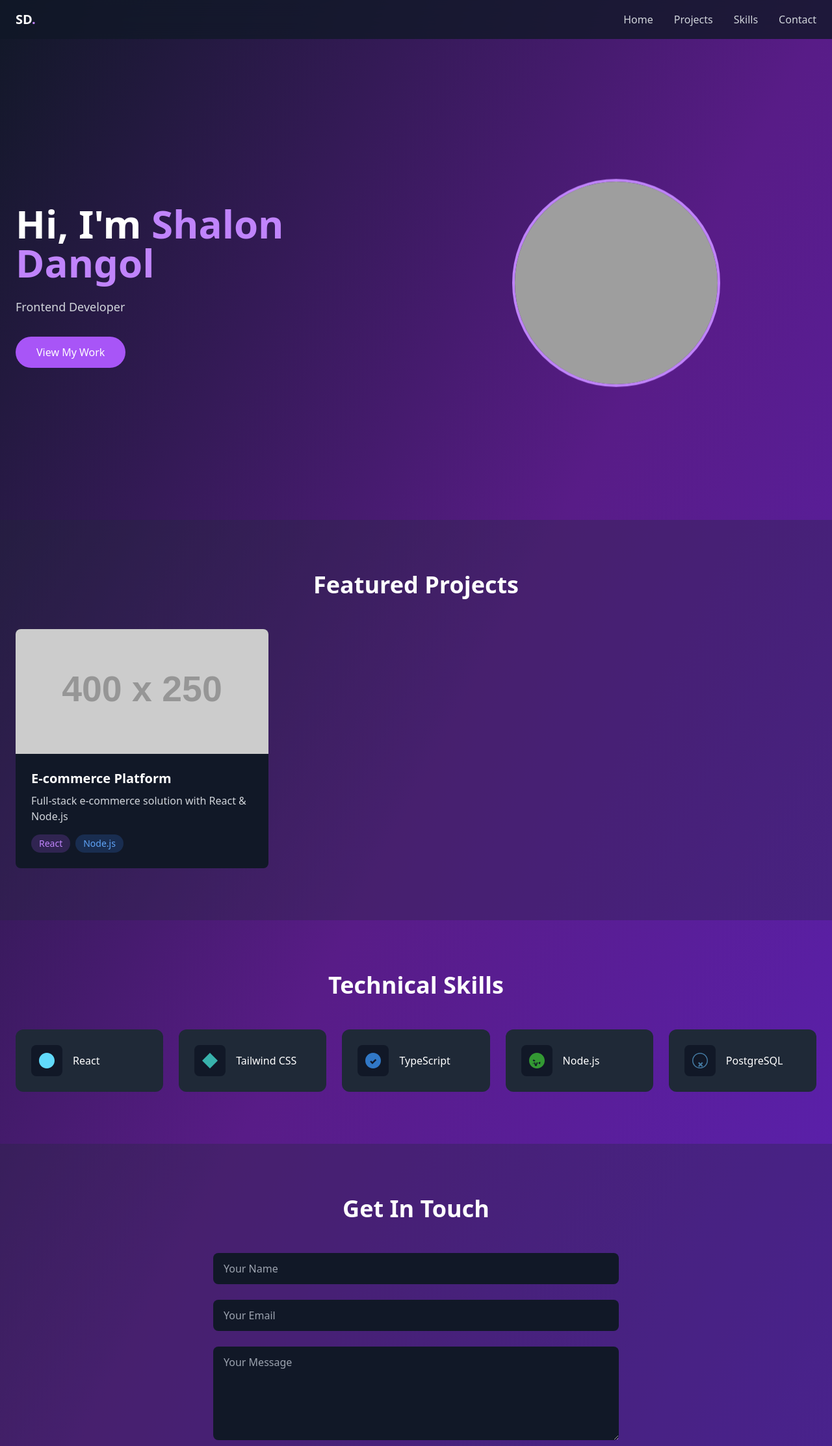
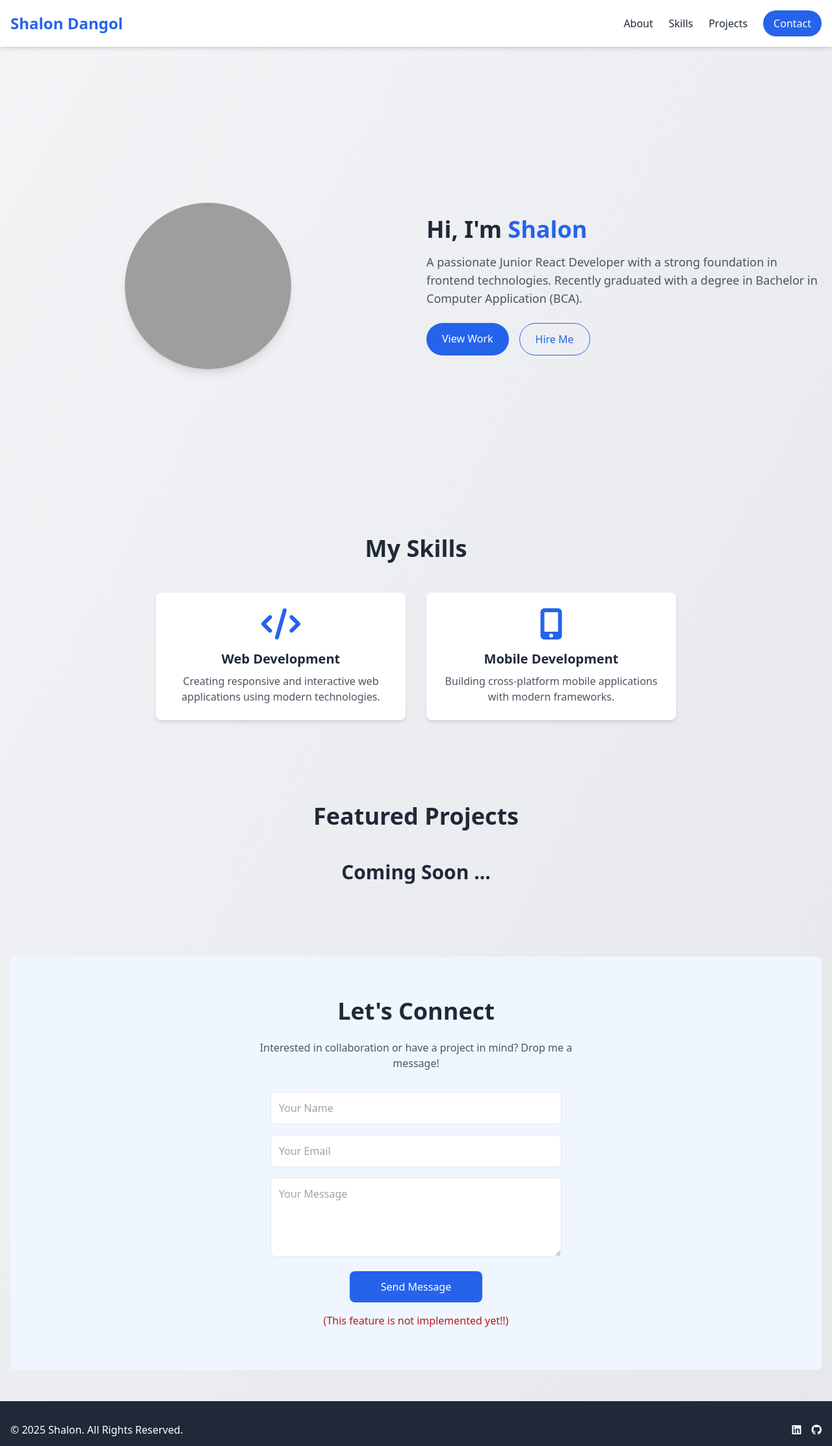
Before and after one commit to shalon-dangol/portfolio, a plain HTML site: page index.html in a window 1280 px wide. Shown: the top 2225 px of the page at 65% size. Drawn offline with nearby package versions, Linux system fonts and the light colour scheme; grey boxes are pictures that could not be loaded; placeholder pictures from the web are drawn by us.

Commit message:
updated
-completely changed layout of website

```diff
--- a/index.html
+++ b/index.html
@@ -3,178 +3,193 @@
 <head>
   <meta charset="UTF-8">
   <meta name="viewport" content="width=device-width, initial-scale=1.0">
-    <title>Portfolio | Shalon Dangol</title>
+  <title>Shalon Dangol</title>
   <script src="https://cdn.tailwindcss.com"></script>
+  <link href="https://cdnjs.cloudflare.com/ajax/libs/font-awesome/6.0.0-beta3/css/all.min.css" rel="stylesheet">
   <style>
-        @keyframes float {
-            0% { transform: translateY(0px); }
-            50% { transform: translateY(-20px); }
-            100% { transform: translateY(0px); }
+
+    @keyframes floatUpDown {
+    0%, 100% { transform: translateY(0) scale(1.05); }
+    50% { transform: translateY(-6px) scale(1.05); }
   }
-        .float-animation {
-            animation: float 6s ease-in-out infinite;
+
+  .animate-bounce-subtle {
+    animation: floatUpDown 3s ease-in-out infinite;
+  }
+
+  .zoom-effect {
+    transform: scale(1.05);
+    transition: transform 0.3s ease;
+  }
+
+  .profile-container {
+    overflow: hidden;
   }
   </style>
 </head>
-<body class="bg-gradient-to-br from-gray-900 via-purple-900 to-violet-800">
-    <!-- Navigation -->
-    <nav class="fixed w-full bg-gray-900/80 backdrop-blur-lg z-50">
-        <div class="container mx-auto px-6 py-4">
-            <div class="flex items-center justify-between">
-                <div class="text-white font-bold text-xl">
-                    SD<span class="text-purple-400">.</span>
+<body class="bg-gradient-to-br from-gray-100 to-gray-200 text-gray-800 font-sans">
+  <header class="sticky top-0 z-50 bg-white shadow-md">
+    <nav class="container mx-auto px-4 py-4 flex justify-between items-center">
+      <div class="text-2xl font-bold text-blue-600">Shalon Dangol</div>
+
+      <div class="hidden md:flex items-center space-x-6">
+        <a href="#about" class="hover:text-blue-600 transition-colors py-2">About</a>
+        <a href="#skills" class="hover:text-blue-600 transition-colors py-2">Skills</a>
+        <a href="#projects" class="hover:text-blue-600 transition-colors py-2">Projects</a>
+        <a href="#contact" class="bg-blue-600 text-white px-4 py-2 rounded-full hover:bg-blue-700 transition-colors">Contact</a>
       </div>
-                <div class="hidden md:flex space-x-8">
-                    <a href="#home" class="text-gray-300 hover:text-purple-400 transition">Home</a>
-                    <a href="#projects" class="text-gray-300 hover:text-purple-400 transition">Projects</a>
-                    <a href="#skills" class="text-gray-300 hover:text-purple-400 transition">Skills</a>
-                    <a href="#contact" class="text-gray-300 hover:text-purple-400 transition">Contact</a>
-                </div>
-            </div>
+
+      <div class="md:hidden">
+        <button id="mobile-menu-toggle" class="text-2xl focus:outline-none">
+          <i class="fas fa-bars"></i>
+        </button>
       </div>
     </nav>
 
-    <!-- Hero Section -->
-    <section id="home" class="min-h-screen flex items-center pt-20">
-        <div class="container mx-auto px-6 flex flex-col-reverse md:flex-row items-center">
-            <div class="md:w-1/2 mt-12 md:mt-0">
-                <h1 class="text-4xl md:text-6xl font-bold text-white mb-6">
-                    Hi, I'm <span class="text-purple-400">Shalon Dangol</span>
-                </h1>
-                <p class="text-gray-300 text-lg mb-8">
-                    Frontend Developer
+    <div id="mobile-menu" class="fixed inset-0 bg-white z-50 transform translate-x-full transition-transform duration-300 ease-in-out md:hidden">
+      <div class="flex flex-col items-center justify-center h-full space-y-6 relative">
+        <button id="mobile-menu-close" class="absolute top-6 right-6 text-2xl">
+          <i class="fas fa-times"></i>
+        </button>
+        <a href="#about" class="text-2xl hover:text-blue-600 mobile-menu-link">About</a>
+        <a href="#skills" class="text-2xl hover:text-blue-600 mobile-menu-link">Skills</a>
+        <a href="#projects" class="text-2xl hover:text-blue-600 mobile-menu-link">Projects</a>
+        <a href="#contact" class="text-2xl bg-blue-600 text-white px-6 py-3 rounded-full hover:bg-blue-700 mobile-menu-link">Contact</a>
+      </div>
+    </div>
+  </header>
+
+  <main class="container mx-auto px-4 py-12">
+    <section id="about" class="flex items-center min-h-[80vh] animate-fade-in">
+      <div class="w-full grid md:grid-cols-2 gap-8 items-center">
+        <div class="flex justify-center">
+            <div class="w-64 h-64 bg-blue-100 rounded-full overflow-hidden shadow-lg hover:shadow-xl transition-shadow profile-container">
+              <img src="https://media.licdn.com/dms/image/v2/D5603AQFFJnAVMXFzAQ/profile-displayphoto-shrink_800_800/profile-displayphoto-shrink_800_800/0/1668359009863?e=1746662400&v=beta&t=QmBNue82rgPodnYfXnja_yO7SgbEKy81Dl_pMpemr3o" alt="Alex Rivera" class="w-full h-full object-cover animate-bounce-subtle zoom-effect">
+            </div>
+          </div>
+        <div>
+          <h1 class="text-4xl font-bold mb-4">Hi, I'm <span class="text-blue-600">Shalon</span></h1>
+          <p class="text-lg mb-6 text-gray-600">A passionate Junior React Developer with a strong foundation in frontend technologies. Recently graduated with a degree in Bachelor in Computer Application (BCA).
         </p>
-                <button class="bg-purple-500 hover:bg-purple-600 text-white px-8 py-3 rounded-full transition-transform transform hover:scale-105">
-                    View My Work
-                </button>
-            </div>
-            <div class="md:w-1/2 flex justify-center">
-                <div class="relative w-64 h-64 md:w-80 md:h-80 overflow-hidden rounded-full border-4 border-purple-400 float-animation">
-                    <img src="https://images5.alphacoders.com/413/413842.jpg" alt="Profile" class="w-full h-full object-cover">
+          <div class="flex space-x-4">
+            <a href="#projects" class="bg-blue-600 text-white px-6 py-3 rounded-full hover:bg-blue-700 transition-colors">View Work</a>
+            <a href="#contact" class="border border-blue-600 text-blue-600 px-6 py-3 rounded-full hover:bg-blue-50 transition-colors">Hire Me</a>
           </div>
         </div>
       </div>
     </section>
 
-    <!-- Projects Section -->
-    <section id="projects" class="py-20 bg-gray-800/30">
-        <div class="container mx-auto px-6">
-            <h2 class="text-3xl md:text-4xl font-bold text-white mb-12 text-center">Featured Projects</h2>
-            <div class="grid grid-cols-1 md:grid-cols-2 lg:grid-cols-3 gap-8">
-                <!-- Project Card 1 -->
-                <div class="bg-gray-900 rounded-lg overflow-hidden hover:transform hover:scale-105 transition duration-300">
-                    <img src="https://via.placeholder.com/400x250" alt="Project" class="w-full h-48 object-cover">
-                    <div class="p-6">
-                        <h3 class="text-xl font-bold text-white mb-2">E-commerce Platform</h3>
-                        <p class="text-gray-300">Full-stack e-commerce solution with React & Node.js</p>
-                        <div class="mt-4 flex flex-wrap gap-2">
-                            <span class="px-3 py-1 bg-purple-500/20 text-purple-400 rounded-full text-sm">React</span>
-                            <span class="px-3 py-1 bg-blue-500/20 text-blue-400 rounded-full text-sm">Node.js</span>
+    <section id="skills" class="py-16 px-4">
+        <h2 class="text-4xl font-bold text-center mb-12">My Skills</h2>
+        <div class="flex flex-wrap justify-center gap-8 mx-auto max-w-6xl">
+          <!-- Skill Card 1 -->
+          <div class="bg-white p-6 rounded-lg shadow-md text-center hover:shadow-xl transition-shadow w-full min-w-[300px] max-w-sm">
+            <i class="fas fa-code text-5xl text-blue-600 mb-4"></i>
+            <h3 class="text-xl font-semibold mb-2">Web Development</h3>
+            <p class="text-gray-600">Creating responsive and interactive web applications using modern technologies.</p>
           </div>
-                    </div>
-                </div>
-                <!-- Add more project cards -->
+
+          <!-- Skill Card 2 -->
+          <div class="bg-white p-6 rounded-lg shadow-md text-center hover:shadow-xl transition-shadow w-full min-w-[300px] max-w-sm">
+            <i class="fas fa-mobile-alt text-5xl text-blue-600 mb-4"></i>
+            <h3 class="text-xl font-semibold mb-2">Mobile Development</h3>
+            <p class="text-gray-600">Building cross-platform mobile applications with modern frameworks.</p>
           </div>
         </div>
       </section>
 
-    <!-- Skills Section -->
-    <!-- Skills Section -->
-<section id="skills" class="py-20">
-  <div class="container mx-auto px-6">
-      <h2 class="text-3xl md:text-4xl font-bold text-white mb-12 text-center">Technical Skills</h2>
-      <div class="grid grid-cols-2 md:grid-cols-3 lg:grid-cols-5 gap-6">
-          <!-- Skill Item 1 -->
-          <div class="group p-6 bg-gray-800 rounded-xl hover:bg-gray-700 transition-colors duration-300">
-              <div class="flex items-center space-x-4">
-                  <div class="w-12 h-12 rounded-lg bg-gray-900 flex items-center justify-center">
-                      <svg class="w-6 h-6 text-[#61DAFB]" xmlns="http://www.w3.org/2000/svg" viewBox="0 0 24 24">
-                          <path fill="currentColor" d="M12 14.672l-3.373 1.969.64-3.726-2.714-2.643 3.752-.546L12 6.5l1.695 3.226 3.752.546-2.714 2.643.64 3.726zM12 0c6.623 0 12 5.377 12 12s-5.377 12-12 12S0 18.623 0 12 5.377 0 12 0z"/>
-                      </svg>
+    <section id="projects" class="py-16">
+      <h2 class="text-4xl font-bold text-center mb-12">Featured Projects</h2>
+      <!-- <div class="grid md:grid-cols-3 gap-8">
+        <div class="bg-white rounded-lg overflow-hidden shadow-md hover:shadow-xl transition-shadow">
+          <div class="h-48 bg-gray-200">
+            <img src="/api/placeholder/400/300" alt="Project 1" class="w-full h-full object-cover">
           </div>
-                  <span class="text-white font-medium">React</span>
+          <div class="p-6">
+            <h3 class="text-xl font-semibold mb-2">Smart Home Dashboard</h3>
+            <p class="text-gray-600 mb-4">A comprehensive IoT management application for home automation.</p>
+            <a href="#" class="text-blue-600 hover:underline">View Project</a>
           </div>
         </div>
-
-          <!-- Skill Item 2 -->
-          <div class="group p-6 bg-gray-800 rounded-xl hover:bg-gray-700 transition-colors duration-300">
-              <div class="flex items-center space-x-4">
-                  <div class="w-12 h-12 rounded-lg bg-gray-900 flex items-center justify-center">
-                      <svg class="w-6 h-6 text-[#38B2AC]" xmlns="http://www.w3.org/2000/svg" viewBox="0 0 24 24">
-                          <path fill="currentColor" d="M12 6.306l-6.218 6.218L12 18.742l6.218-6.218L12 6.306zM12 0L0 12l12 12 12-12L12 0z"/>
-                      </svg>
+        <div class="bg-white rounded-lg overflow-hidden shadow-md hover:shadow-xl transition-shadow">
+          <div class="h-48 bg-gray-200">
+            <img src="/api/placeholder/400/300" alt="Project 2" class="w-full h-full object-cover">
           </div>
-                  <span class="text-white font-medium">Tailwind CSS</span>
+          <div class="p-6">
+            <h3 class="text-xl font-semibold mb-2">E-commerce Platform</h3>
+            <p class="text-gray-600 mb-4">A scalable online marketplace with integrated payment solutions.</p>
+            <a href="#" class="text-blue-600 hover:underline">View Project</a>
           </div>
         </div>
-
-          <!-- Skill Item 3 -->
-          <div class="group p-6 bg-gray-800 rounded-xl hover:bg-gray-700 transition-colors duration-300">
-              <div class="flex items-center space-x-4">
-                  <div class="w-12 h-12 rounded-lg bg-gray-900 flex items-center justify-center">
-                      <svg class="w-6 h-6 text-[#3178C6]" xmlns="http://www.w3.org/2000/svg" viewBox="0 0 24 24">
-                          <path fill="currentColor" d="M12 0C5.373 0 0 5.373 0 12s5.373 12 12 12 12-5.373 12-12S18.627 0 12 0zm-1.125 17.502l-3.644-3.645 1.768-1.768 1.876 1.877 4.586-4.586 1.768 1.768-6.354 6.354z"/>
-                      </svg>
+        <div class="bg-white rounded-lg overflow-hidden shadow-md hover:shadow-xl transition-shadow">
+          <div class="h-48 bg-gray-200">
+            <img src="/api/placeholder/400/300" alt="Project 3" class="w-full h-full object-cover">
           </div>
-                  <span class="text-white font-medium">TypeScript</span>
+          <div class="p-6">
+            <h3 class="text-xl font-semibold mb-2">Health Tracking App</h3>
+            <p class="text-gray-600 mb-4">A mobile application for personal health and fitness monitoring.</p>
+            <a href="#" class="text-blue-600 hover:underline">View Project</a>
           </div>
         </div>
+      </div> -->
+      <h3 class="text-3xl font-bold text-center mb-12">Coming Soon ...</h3>
 
-          <!-- Skill Item 4 -->
-          <div class="group p-6 bg-gray-800 rounded-xl hover:bg-gray-700 transition-colors duration-300">
-              <div class="flex items-center space-x-4">
-                  <div class="w-12 h-12 rounded-lg bg-gray-900 flex items-center justify-center">
-                      <svg class="w-6 h-6 text-[#339933]" xmlns="http://www.w3.org/2000/svg" viewBox="0 0 24 24">
-                          <path fill="currentColor" d="M12 0C5.373 0 0 5.373 0 12s5.373 12 12 12 12-5.373 12-12S18.627 0 12 0zM6.716 17.753l-1.11-1.664 3.119-2.08-3.119-2.079 1.11-1.664L9.84 12l-3.124 2.081zm4.324 2.43H9.25l-1.845-5.485h1.845l1.159 3.443 1.158-3.443h1.845l-1.844 5.485zm5.932-2.43l-3.124-2.081 3.124-2.081-1.11-1.664-3.119 2.079 3.119-2.08-1.11-1.664L14.16 12l3.124 2.081z"/>
-                      </svg>
-                  </div>
-                  <span class="text-white font-medium">Node.js</span>
-              </div>
-          </div>
-
-          <!-- Skill Item 5 -->
-          <div class="group p-6 bg-gray-800 rounded-xl hover:bg-gray-700 transition-colors duration-300">
-              <div class="flex items-center space-x-4">
-                  <div class="w-12 h-12 rounded-lg bg-gray-900 flex items-center justify-center">
-                      <svg class="w-6 h-6 text-[#4479A1]" xmlns="http://www.w3.org/2000/svg" viewBox="0 0 24 24">
-                          <path fill="currentColor" d="M12 0C5.373 0 0 5.373 0 12s5.373 12 12 12 12-5.373 12-12S18.627 0 12 0zm0 22.5C6.21 22.5 1.5 17.79 1.5 12S6.21 1.5 12 1.5 22.5 6.21 22.5 12 17.79 22.5 12 22.5zm4.5-6.75l-1.5-1.5-2.25 2.25-2.25-2.25-1.5 1.5 2.25 2.25-2.25 2.25 1.5 1.5 2.25-2.25 2.25 2.25 1.5-1.5-2.25-2.25z"/>
-                      </svg>
-                  </div>
-                  <span class="text-white font-medium">PostgreSQL</span>
-              </div>
-          </div>
-      </div>
-  </div>
     </section>
 
-    <!-- Contact Section -->
-    <section id="contact" class="py-20 bg-gray-800/30">
-        <div class="container mx-auto px-6 max-w-2xl">
-            <h2 class="text-3xl md:text-4xl font-bold text-white mb-12 text-center">Get In Touch</h2>
-            <form class="space-y-6">
-                <div>
-                    <input type="text" placeholder="Your Name" class="w-full px-4 py-3 bg-gray-900 rounded-lg text-white focus:outline-none focus:ring-2 focus:ring-purple-500">
+    <section id="contact" class="py-16 bg-blue-50 rounded-lg">
+        <div class="max-w-xl mx-auto text-center px-4 sm:px-6">
+          <h2 class="text-4xl font-bold mb-6">Let's Connect</h2>
+          <p class="text-gray-600 mb-8">Interested in collaboration or have a project in mind? Drop me a message!</p>
+          <form class="space-y-4 max-w-md mx-auto">
+            <input type="text" placeholder="Your Name" class="w-full p-3 rounded-lg border focus:outline-none focus:ring-2 focus:ring-blue-500">
+            <input type="email" placeholder="Your Email" class="w-full p-3 rounded-lg border focus:outline-none focus:ring-2 focus:ring-blue-500">
+            <textarea placeholder="Your Message" rows="4" class="w-full p-3 rounded-lg border focus:outline-none focus:ring-2 focus:ring-blue-500"></textarea>
+            <div class="flex justify-center">
+              <button type="submit" class="px-8 md:px-12 bg-blue-600 text-white p-3 rounded-lg hover:bg-blue-700 transition-colors">Send Message</button>
             </div>
-                <div>
-                    <input type="email" placeholder="Your Email" class="w-full px-4 py-3 bg-gray-900 rounded-lg text-white focus:outline-none focus:ring-2 focus:ring-purple-500">
-                </div>
-                <div>
-                    <textarea rows="5" placeholder="Your Message" class="w-full px-4 py-3 bg-gray-900 rounded-lg text-white focus:outline-none focus:ring-2 focus:ring-purple-500"></textarea>
-                </div>
-                <button class="w-full bg-purple-500 hover:bg-purple-600 text-white px-8 py-3 rounded-lg transition-transform transform hover:scale-[1.02]">
-                    Send Message
-                </button>
+            <h4 class="text-red-700">(This feature is not implemented yet!!)</h4>
           </form>
         </div>
       </section>
+  </main>
 
-    <!-- Footer -->
-    <footer class="bg-gray-900 py-8">
-        <div class="container mx-auto px-6">
-            <div class="text-center text-gray-400">
-                © 2023 Shalon. All rights reserved.
+  <footer class="bg-gray-800 text-white py-8">
+    <div class="container mx-auto px-4 flex justify-between items-center">
+      <div>&copy; 2025 Shalon. All Rights Reserved.</div>
+      <div class="flex space-x-4">
+        <a href="https://www.linkedin.com/in/shalon-dangol/" class="hover:text-blue-400"><i class="fab fa-linkedin"></i></a>
+        <a href="https://github.com/shalon-dangol" class="hover:text-blue-400"><i class="fab fa-github"></i></a>
+        <!-- <a href="#" class="hover:text-blue-400"><i class="fab fa-twitter"></i></a> -->
       </div>
     </div>
   </footer>
+
+  <script>
+    // Mobile Menu Toggle
+    const mobileMenuToggle = document.getElementById('mobile-menu-toggle');
+    const mobileMenuClose = document.getElementById('mobile-menu-close');
+    const mobileMenu = document.getElementById('mobile-menu');
+    const mobileMenuLinks = document.querySelectorAll('.mobile-menu-link');
+
+    // Open mobile menu
+    mobileMenuToggle.addEventListener('click', () => {
+      mobileMenu.classList.remove('translate-x-full');
+      mobileMenu.classList.add('translate-x-0');
+    });
+
+    // Close mobile menu
+    mobileMenuClose.addEventListener('click', () => {
+      mobileMenu.classList.remove('translate-x-0');
+      mobileMenu.classList.add('translate-x-full');
+    });
+
+    // Close mobile menu when a link is clicked
+    mobileMenuLinks.forEach(link => {
+      link.addEventListener('click', () => {
+        mobileMenu.classList.remove('translate-x-0');
+        mobileMenu.classList.add('translate-x-full');
+      });
+    });
+  </script>
 </body>
 </html>
```
Lines whose indentation alone changed are shown as unchanged.
